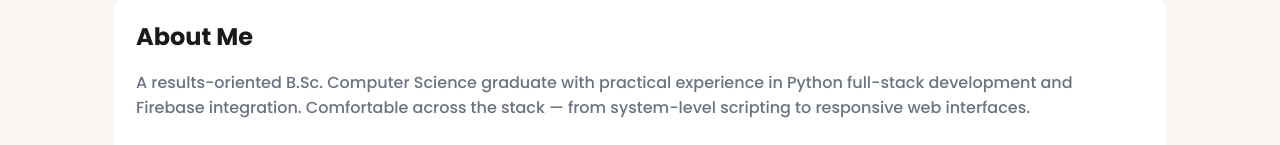
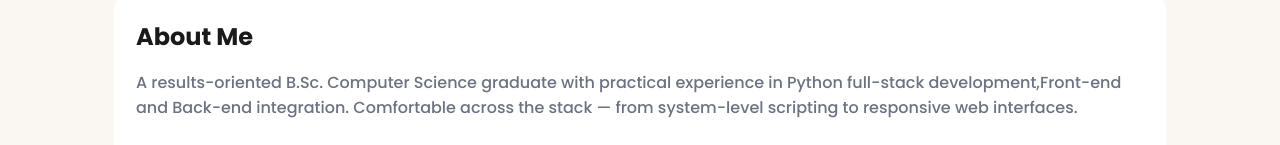
Before and after one commit to Jaiveer08/my-portfolio, a plain HTML site: page index.html in a window 1280 px wide. Shown: the part 655-800 px from the top of the page. Drawn offline with Linux system fonts and the light colour scheme.

Commit message:
initial portfolio change

```diff
--- a/index.html
+++ b/index.html
@@ -46,7 +46,7 @@
     <section id="about" class="about">
       <h2>About Me</h2>
       <p>
-        A results-oriented B.Sc. Computer Science graduate with practical experience in Python full-stack development and Firebase integration. Comfortable across the stack — from system-level scripting to responsive web interfaces.
+        A results-oriented B.Sc. Computer Science graduate with practical experience in Python full-stack development,Front-end and Back-end integration. Comfortable across the stack — from system-level scripting to responsive web interfaces.
       </p>
     </section>
 
```
